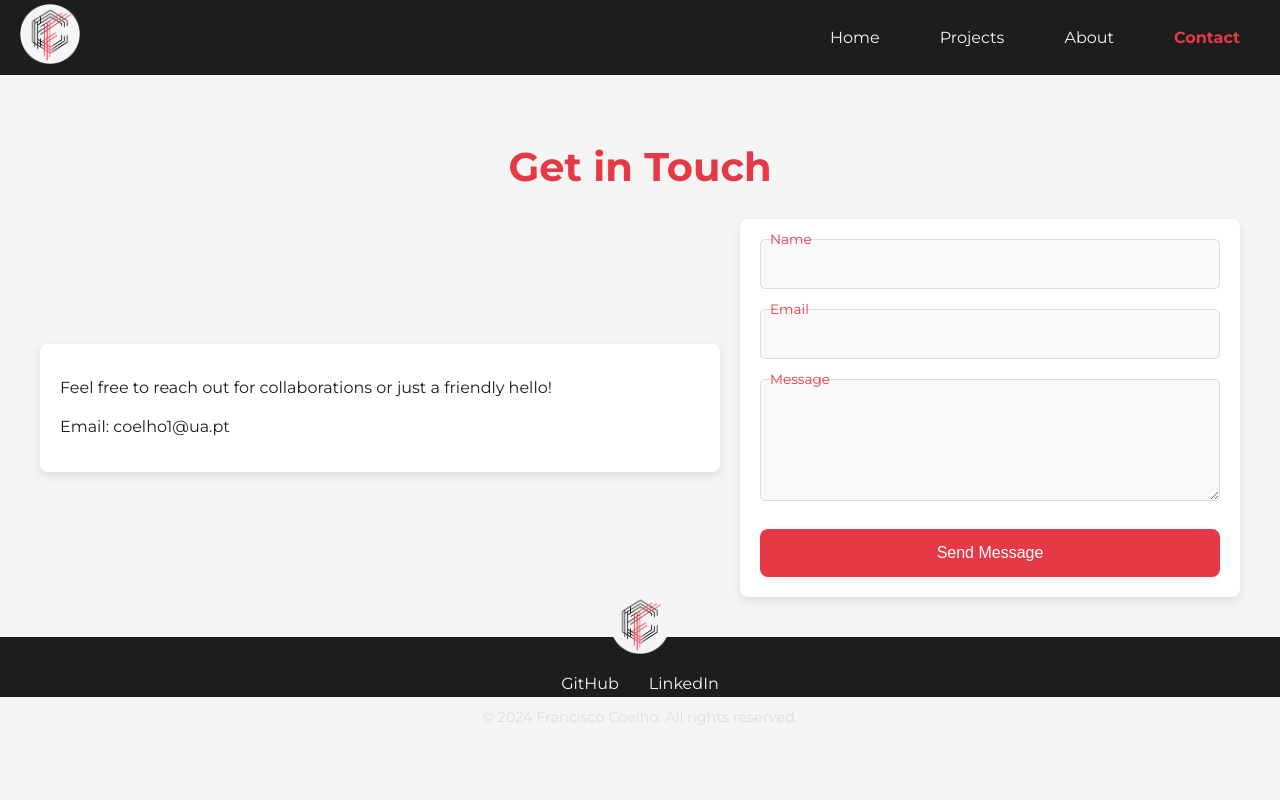
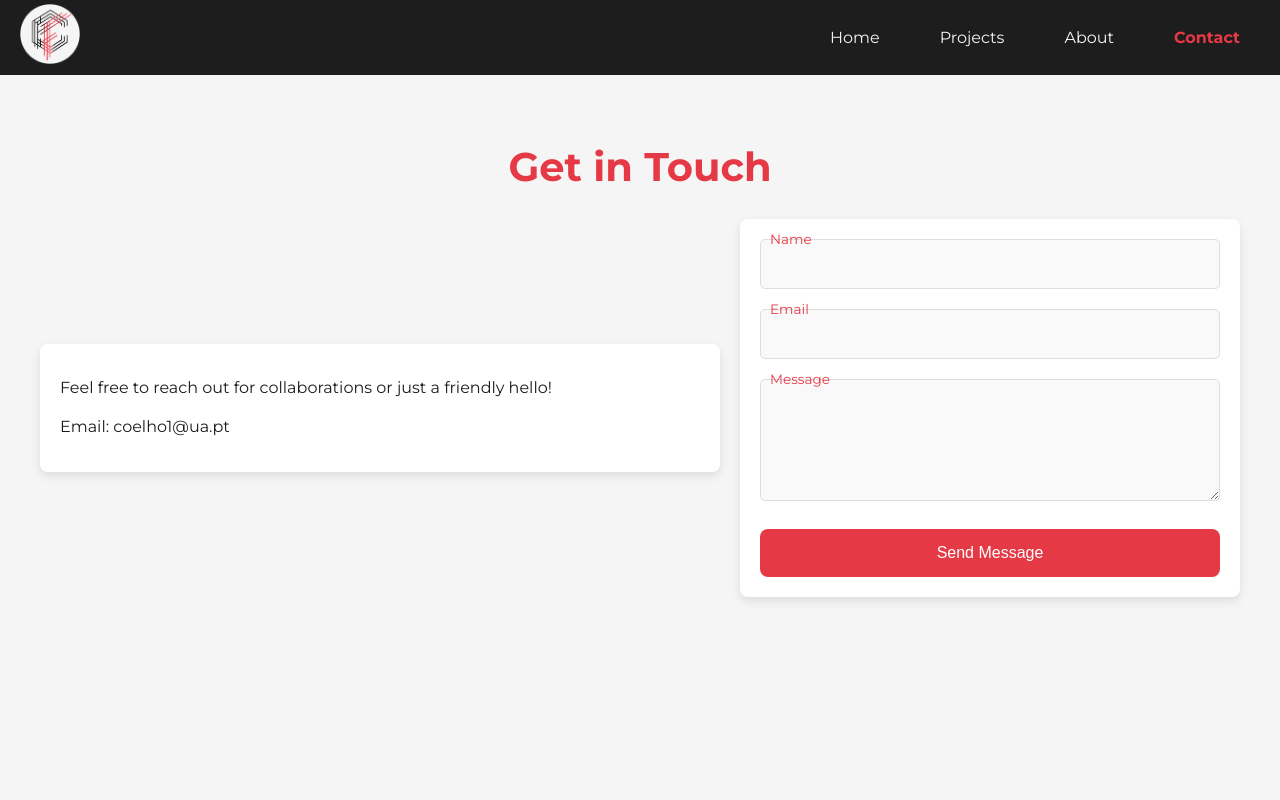
Before and after one commit to coelhof12/coelhof12.github.io, a React (Create React App) app: page /#/contact in a window 1280 px wide. Shown: the top 800 px of the page. Built offline with nearby package versions, Linux system fonts and the light colour scheme.

Commit message:
Refactor footer placement and layout for consistent behavior across pages

```diff
--- a/src/pages/Contact.js
+++ b/src/pages/Contact.js
@@ -4,6 +4,8 @@
 
 function Contact() {
   return (
+    <div className="page-container">
+      <div className="content-wrap">
         <div className="contact-container">
           <h1>Get in Touch</h1>
           <div className="contact-content">
@@ -30,6 +32,8 @@
             </div>
           </div>
         </div>
+      </div>
+    </div>
   );
 }
 
--- a/src/styles/Contacts.css
+++ b/src/styles/Contacts.css
@@ -1,3 +1,15 @@
+/* Page Container for Layout Fix */
+.page-container {
+  display: flex;
+  flex-direction: column;
+  min-height: 100vh; /* Ensures the page fills the viewport height */
+}
+
+.content-wrap {
+  flex: 1; /* Makes the content area flexible and pushes the footer down */
+}
+
+/* Main Contact Container */
 .contact-container {
   padding: 40px;
   background-color: #f5f5f5;
@@ -11,6 +23,7 @@
   color: #E63946;
 }
 
+/* Contact Content Layout */
 .contact-content {
   display: flex;
   justify-content: space-between;
@@ -35,6 +48,7 @@
   line-height: 1.8;
 }
 
+/* Form Wrapper Styles */
 .form-wrapper {
   flex: 1;
   max-width: 500px;
@@ -45,6 +59,7 @@
   animation: fadeIn 1s ease;
 }
 
+/* Contact Form Styles */
 .contact-form {
   display: flex;
   flex-direction: column;
@@ -109,7 +124,7 @@
   transform: translateY(-2px);
 }
 
-/* Keyframes */
+/* Keyframes for Animation */
 @keyframes fadeIn {
   from {
     opacity: 0;
```
Lines whose indentation alone changed are shown as unchanged.
